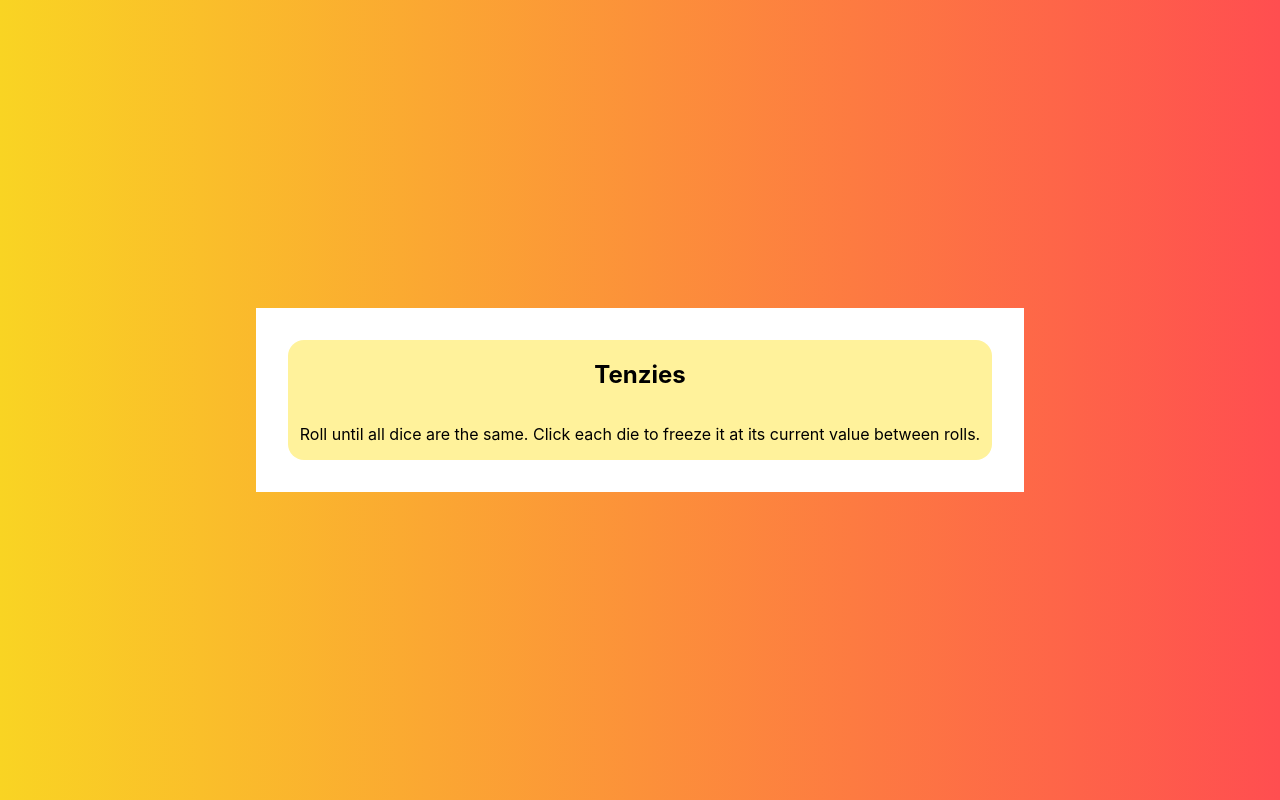
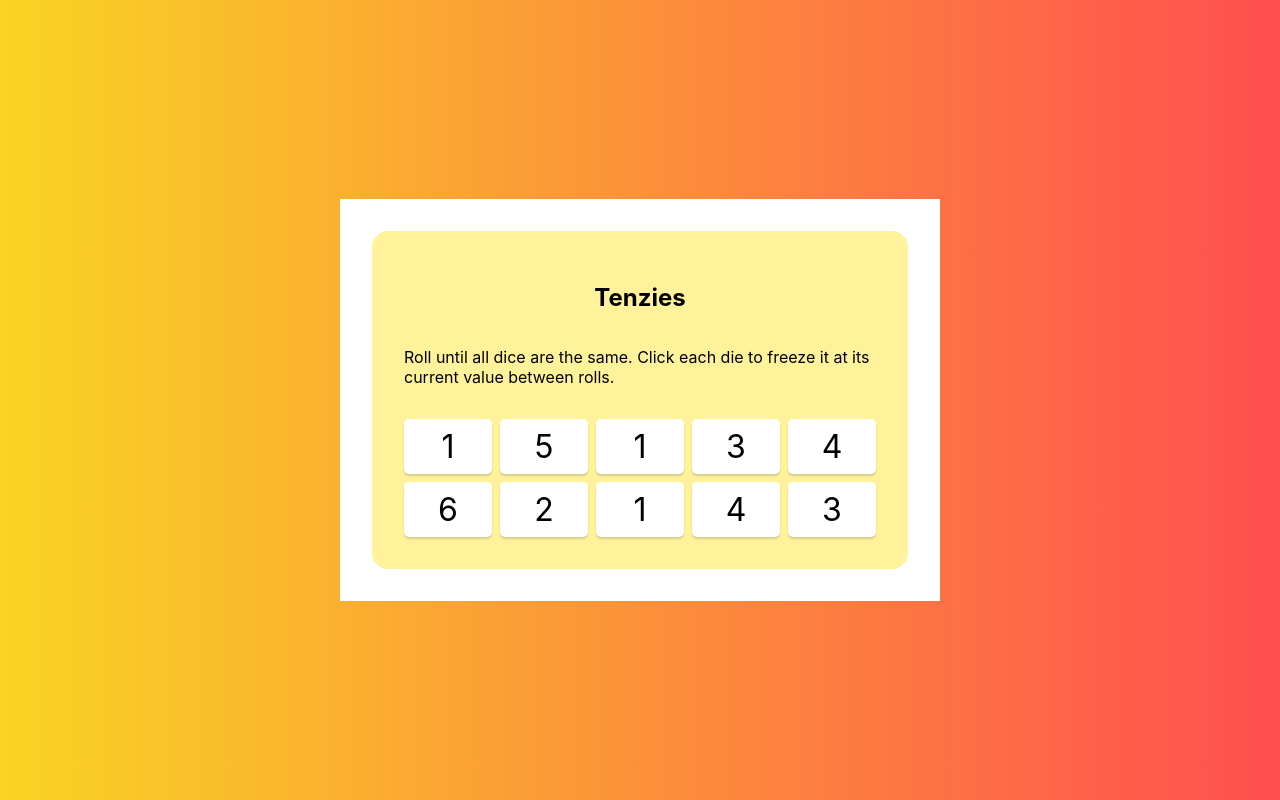
Before and after one commit to little-plumelet/Tenzies, a React (Create React App) app: page / in a window 1280 px wide. Built offline with nearby package versions, Linux system fonts and the light colour scheme.

Commit message:
add d Die component and DiesContainer

```diff
--- /dev/null
+++ b/src/components/Die/Die.tsx
@@ -0,0 +1,14 @@
+import { FC } from 'react';
+import style from './style.module.css';
+
+type DieProps = {
+    nb: Number,
+};
+
+export const Die: FC<DieProps> = ({nb}) => {
+    return (
+        <div className={style.die}>
+            {nb.toString()}
+        </div>
+    )
+}
--- /dev/null
+++ b/src/components/Die/index.ts
@@ -0,0 +1 @@
+export { Die } from './Die';
--- /dev/null
+++ b/src/components/Die/style.module.css
@@ -0,0 +1,10 @@
+.die {
+    background: #FFFFFF;
+    box-shadow: 0px 2px 2px rgba(0, 0, 0, 0.15);
+    border-radius: 5px;
+    font-size: 2rem;
+    padding: 0.5rem 1rem;
+    display: flex;
+    justify-content: center;
+    align-items: center;
+}
--- /dev/null
+++ b/src/components/DiesContainer/DiesContainer.tsx
@@ -0,0 +1,17 @@
+import { FC } from 'react';
+import { Die } from '../Die';
+import style from './style.module.css';
+
+type DiesContainerProps = {
+    dies: Number[]
+}
+
+export const DiesContainer: FC<DiesContainerProps> = ({ dies }) => {
+    return (
+        <div className={style.diesContainer}>
+            {dies.map((dieNb) => {
+                return <Die nb={dieNb}></Die>
+            })}
+        </div>
+    )
+}
--- /dev/null
+++ b/src/components/DiesContainer/index.ts
@@ -0,0 +1 @@
+export { DiesContainer} from './DiesContainer';
--- /dev/null
+++ b/src/components/DiesContainer/style.module.css
@@ -0,0 +1,5 @@
+.diesContainer {
+    display: grid;
+    grid-template-columns: 1fr 1fr 1fr 1fr 1fr;
+    gap: 0.5rem;
+}
--- a/src/components/Main/Main.tsx
+++ b/src/components/Main/Main.tsx
@@ -1,14 +1,21 @@
-import React, { FC } from "react";
+import React, { FC } from 'react';
+import { DiesContainer } from '../DiesContainer';
 import style from './style.module.css';
 
+const dies = [1, 5, 1, 3, 4, 6, 2, 1, 4, 3];
+
 export const Main: FC = () => {
+
     return (
         <>
           <div className={style.wrapper}>
             <div className={style.mainBox}>
               <div className={style.innerBox}>
-                <h2>Tenzies</h2>
-                <p>Roll until all dice are the same. Click each die to freeze it at its current value between rolls.</p>
+                <div className={style.header}>
+                  <h2>Tenzies</h2>
+                  <p>Roll until all dice are the same. Click each die to freeze it at its current value between rolls.</p>
+                </div>
+                <DiesContainer dies={dies} />
               </div>
             </div>
           </div>
--- a/src/components/Main/style.module.css
+++ b/src/components/Main/style.module.css
@@ -5,21 +5,27 @@
     justify-content: center;
 }
 
+.header {
+    margin-bottom: 1rem;
+    display: flex;
+    flex-direction: column;
+    justify-content: center;
+    align-items: center;
+}
+
 .mainBox {
     width: 60%;
+    max-width: 600px;
     background-color: white;
     padding: 2rem;
     align-self: center;
     display: flex;
-
 }
 
 .innerBox {
     width: 100%;
-    display: flex;
-    flex-direction: column;
-    justify-content: center;
-    align-items: center;
+    padding: 2rem;
+
     background-color: #fff29b;
     border-radius: 1rem;
 }
```
